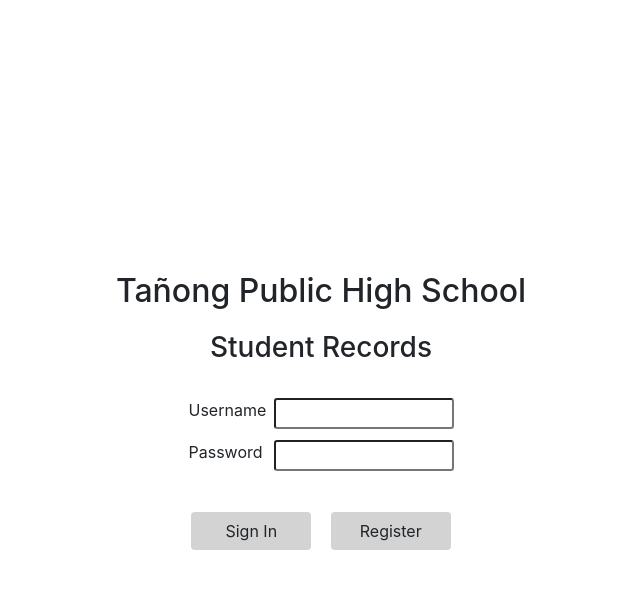
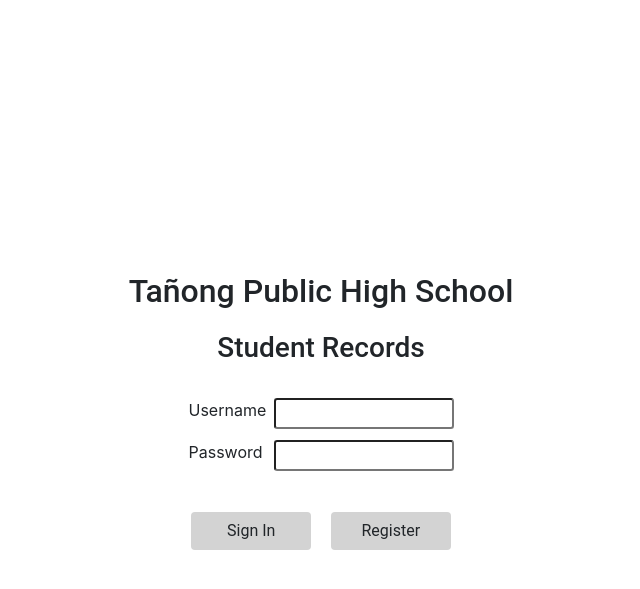
Before and after one commit to compsat/tanong-db, a Django app: page /login/ in a window 1280 px wide. Shown: the top 589 px of the page, without its empty margins (319-959 px from the left). Run offline with Django 3.2, Linux system fonts and the light colour scheme; some libraries are stand-ins or nearby versions.

Commit message:
fixed font

```diff
--- a/database/static/database/css/main.css
+++ b/database/static/database/css/main.css
@@ -1,3 +1,4 @@
+/* CSS FOR THE LOGIN SCREEN */
 /* for vertically aligning everything in innerdiv */
 #divmain{
     display: table;
@@ -12,9 +13,11 @@
 }
 #tanongheader{
     text-align: center;
+    font-family: 'Roboto', sans-serif;
 }
 #secondheader{
     text-align: center;
+    font-family: 'Roboto', sans-serif;
 }
 #logininputdiv{
     width:265px;
@@ -24,12 +27,18 @@
     padding-top: 25px;
     text-align: left;
 }
+#loginuserlabel{
+    font-family: 'Roboto', sans-serif;
+}
 #loginuser{
     float: right;
     width: 180px;
 }
 #loginformdiv{
     margin-top: 10px;
+}
+#loginpasswordlabel{
+    font-family: 'Roboto', sans-serif;
 }
 #loginpassword{
     float: right;
@@ -44,6 +53,7 @@
     min-height:25px;
     background-color: lightgrey;
     width:120px;
+    font-family: 'Roboto', sans-serif;
 }
 #loginregister{
     min-width:50px;
@@ -51,4 +61,5 @@
     background-color: lightgrey;
     width:120px;
     margin-left: 15px;
+    font-family: 'Roboto', sans-serif;
 }
```
